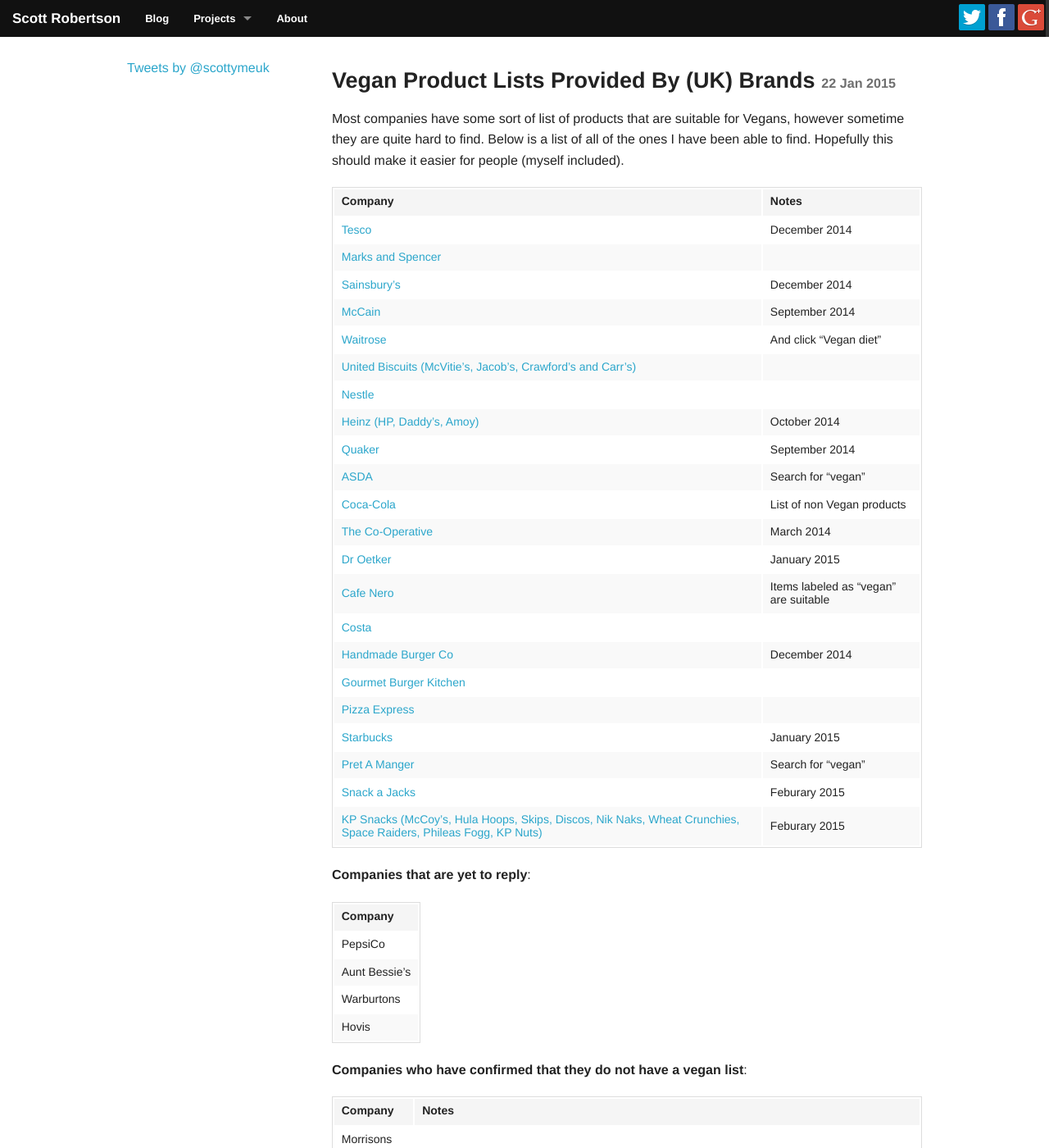
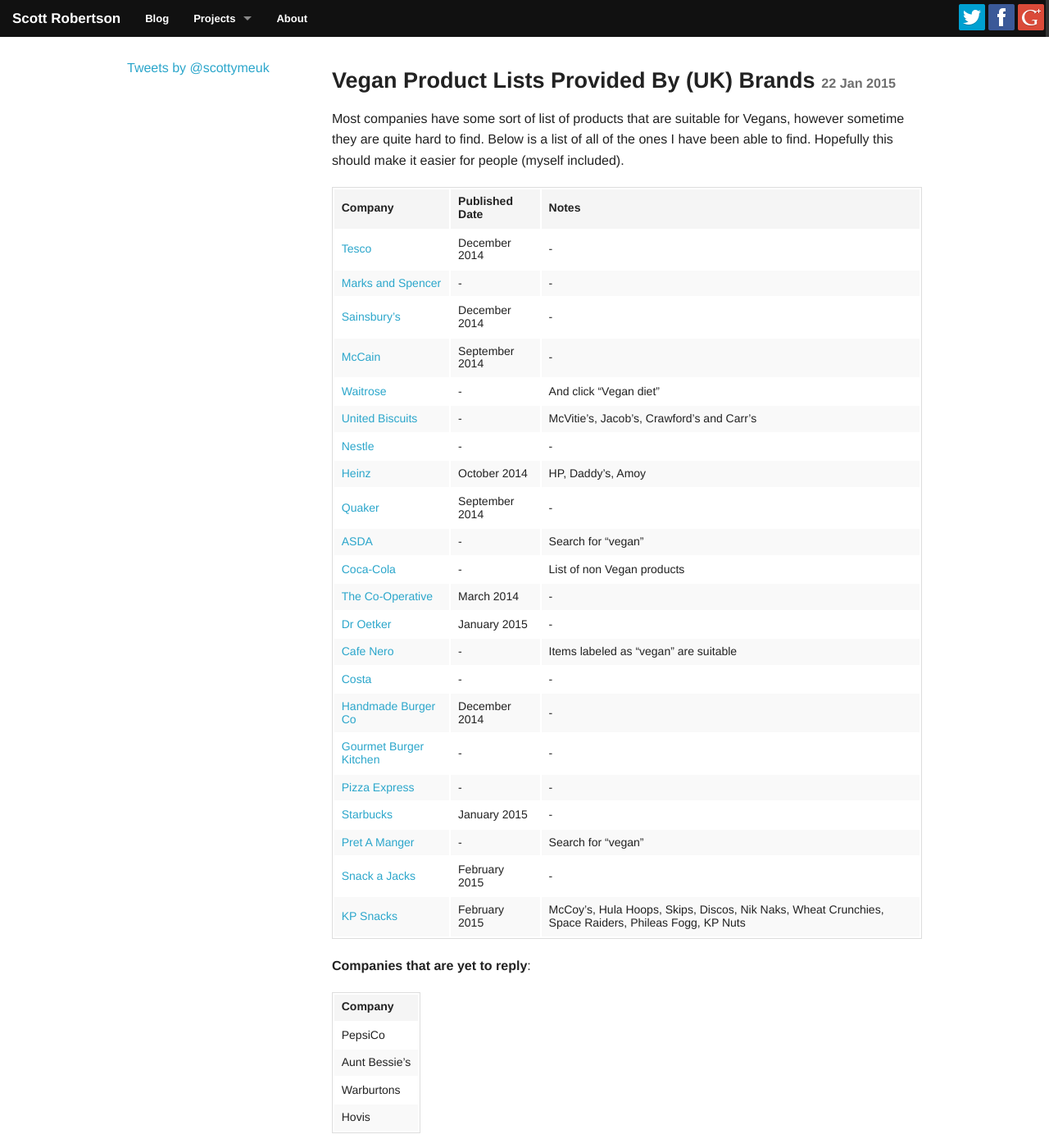
Before and after one commit to scottrobertson/scottrobertson.me, a Jekyll site: the page built from _posts/2015-01-22-uk-brands-vegan-lists.markdown, in a window 1280 px wide and 1400 px high. Shown: the whole window at 82% size. Built offline with Jekyll 4.4.1, drawn with Linux system fonts in a browser that asks for light colours; nearby versions of some CDN libraries; Markdown is read by kramdown in place of the engine named in the settings; comment, search, counter and statistics services are not loaded.

Commit message:
table stuff

```diff
--- a/_posts/2015-01-22-uk-brands-vegan-lists.markdown
+++ b/_posts/2015-01-22-uk-brands-vegan-lists.markdown
@@ -8,30 +8,30 @@
 
 Most companies have some sort of list of products that are suitable for Vegans, however sometime they are quite hard to find. Below is a list of all of the ones I have been able to find. Hopefully this should make it easier for people (myself included).
 
-| Company | Notes |
-| --------|------ |
-| [Tesco](http://goo.gl/PWTzI5) | December 2014 |
-| [Marks and Spencer](http://goo.gl/LuUKR1)||
-| [Sainsbury's](http://goo.gl/CN89Z3) | December 2014 |
-| [McCain](http://goo.gl/tAzDEp) | September 2014 |
-| [Waitrose](http://goo.gl/FVIYYZ) | And click "Vegan diet" |
-| [United Biscuits (McVitie’s, Jacob’s, Crawford’s and Carr’s)](http://goo.gl/EH3npP) ||
-| [Nestle](http://goo.gl/sbOeU7)
-| [Heinz (HP, Daddy's, Amoy)](http://goo.gl/Xkq5B6) | October 2014 |
-| [Quaker](http://goo.gl/jyQCr4) | September 2014 |
-| [ASDA](http://goo.gl/Qw2955) | Search for "vegan" |
-| [Coca-Cola](http://goo.gl/kptCXZ) | List of non Vegan products |
-| [The Co-Operative](http://goo.gl/sAEr0Y) | March 2014 |
-| [Dr Oetker](http://goo.gl/nlDvmb) | January 2015 |
-| [Cafe Nero](http://goo.gl/ZUMEXq) | Items labeled as "vegan" are suitable |
-| [Costa](http://goo.gl/wY2Fq0) ||
-| [Handmade Burger Co](http://goo.gl/LRzxrn) | December 2014 |
-| [Gourmet Burger Kitchen](http://goo.gl/t5ntjT) ||
-| [Pizza Express](http://goo.gl/JTh7MT) ||
-| [Starbucks](http://goo.gl/iB7YRt) | January 2015 |
-| [Pret A Manger](http://goo.gl/zxYYsF) | Search for "vegan" |
-| [Snack a Jacks](http://goo.gl/IKdMkC) | Feburary 2015 |
-| [KP Snacks (McCoy's, Hula Hoops, Skips, Discos, Nik Naks, Wheat Crunchies, Space Raiders, Phileas Fogg, KP Nuts)](http://goo.gl/9S9CZn) | Feburary 2015 |
+Company                                        | Published Date | Notes
+-----------------------------------------------|----------------|------
+[Tesco](http://goo.gl/PWTzI5)                  | December 2014  | -
+[Marks and Spencer](http://goo.gl/LuUKR1)      | -              | -
+[Sainsbury's](http://goo.gl/CN89Z3)            | December 2014  | -
+[McCain](http://goo.gl/tAzDEp)                 | September 2014 | -
+[Waitrose](http://goo.gl/FVIYYZ)               | -              | And click "Vegan diet"
+[United Biscuits](http://goo.gl/EH3npP)        | -              | McVitie’s, Jacob’s, Crawford’s and Carr’s
+[Nestle](http://goo.gl/sbOeU7)                 | -              | -
+[Heinz](http://goo.gl/Xkq5B6)                  | October 2014   | HP, Daddy's, Amoy
+[Quaker](http://goo.gl/jyQCr4)                 | September 2014 | -
+[ASDA](http://goo.gl/Qw2955)                   | -              | Search for "vegan"
+[Coca-Cola](http://goo.gl/kptCXZ)              | -              | List of non Vegan products
+[The Co-Operative](http://goo.gl/sAEr0Y)       | March 2014     | -
+[Dr Oetker](http://goo.gl/nlDvmb)              | January 2015   | -
+[Cafe Nero](http://goo.gl/ZUMEXq)              | -              | Items labeled as "vegan" are suitable
+[Costa](http://goo.gl/wY2Fq0)                  | -              | -
+[Handmade Burger Co](http://goo.gl/LRzxrn)     | December 2014  | -
+[Gourmet Burger Kitchen](http://goo.gl/t5ntjT) | -              | -
+[Pizza Express](http://goo.gl/JTh7MT)          | -              | -
+[Starbucks](http://goo.gl/iB7YRt)              | January 2015   | -
+[Pret A Manger](http://goo.gl/zxYYsF)          | -              | Search for "vegan"
+[Snack a Jacks](http://goo.gl/IKdMkC)          | February 2015  | -
+[KP Snacks](http://goo.gl/9S9CZn)              | February 2015  | McCoy's, Hula Hoops, Skips, Discos, Nik Naks, Wheat Crunchies, Space Raiders, Phileas Fogg, KP Nuts
 
 **Companies that are yet to reply**:
 
@@ -44,12 +44,12 @@
 
 **Companies who have confirmed that they do not have a vegan list**:
 
-| Company | Notes |
-|-----------------|----------------------------------------------------------------------------------------------------------------------------------------------------------|
-| Morrisons |  |
-| BirdsEye |  |
-| Innocent Drinks | Because of the risk of contamination from the shellac in wax, they are not comfortable with saying products are vegan, some people may be fine with this |
-| Betty Crocker | "We would like to inform you that currently none of our Betty Crocker products are suitable for vegans as they may contain traces of milk or egg." |
-| Green And Blacks| By definition vegan products contain no ingredients derived from animals within the recipe and this still remains true for Green & Black’s dark chocolate. However, as our dark chocolate is made on the same production line as our milk chocolate there is some risk of cross contact |
+Company             | Notes
+--------------------|-------
+Morrisons           |
+BirdsEye            |
+Innocent Drinks     | Because of the risk of contamination from the shellac in wax, they are not comfortable with saying products are vegan, some people may be fine with this
+Betty Crocker       | "We would like to inform you that currently none of our Betty Crocker products are suitable for vegans as they may contain traces of milk or egg."
+Green And Blacks    | By definition vegan products contain no ingredients derived from animals within the recipe and this still remains true for Green & Black’s dark chocolate. However, as our dark chocolate is made on the same production line as our milk chocolate there is some risk of cross contact
 
 More will be added as I find them. If you know of any, please let me know if the comments below.
```
